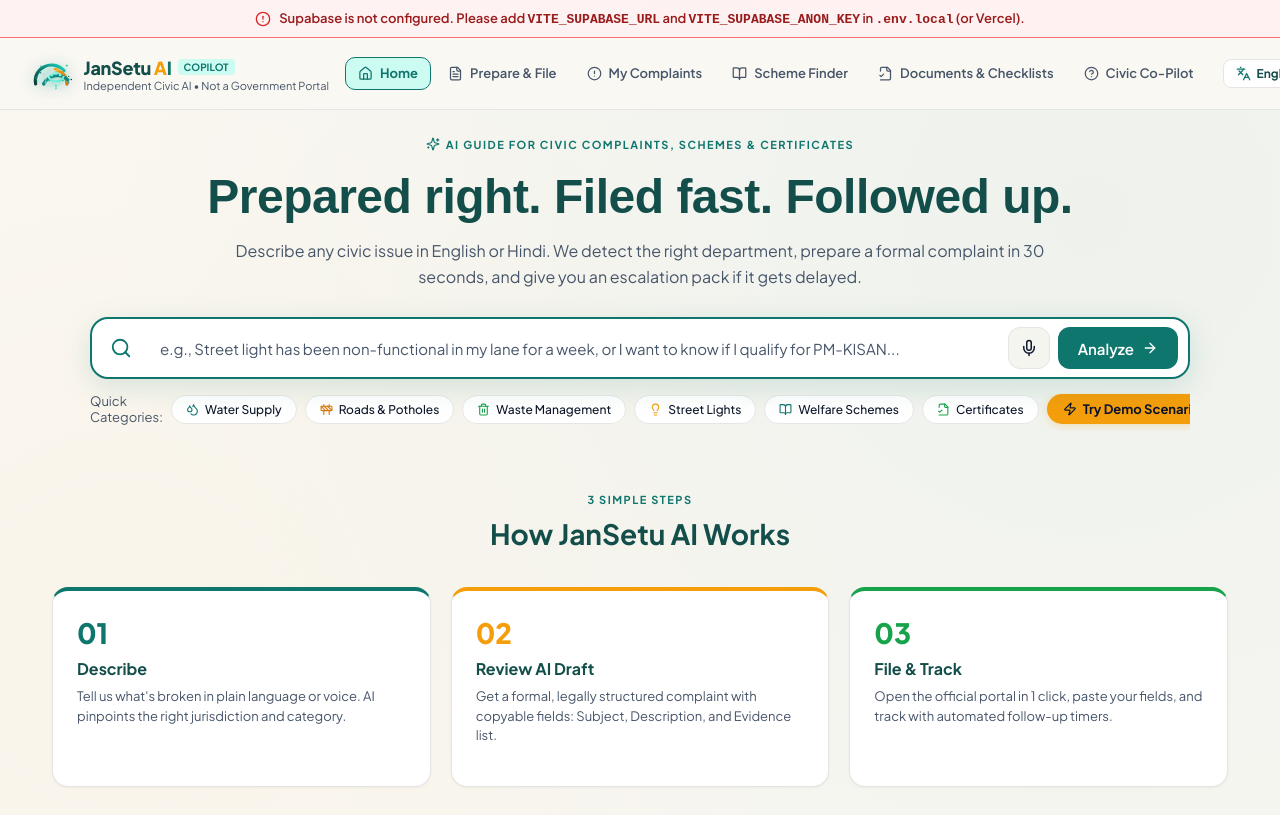
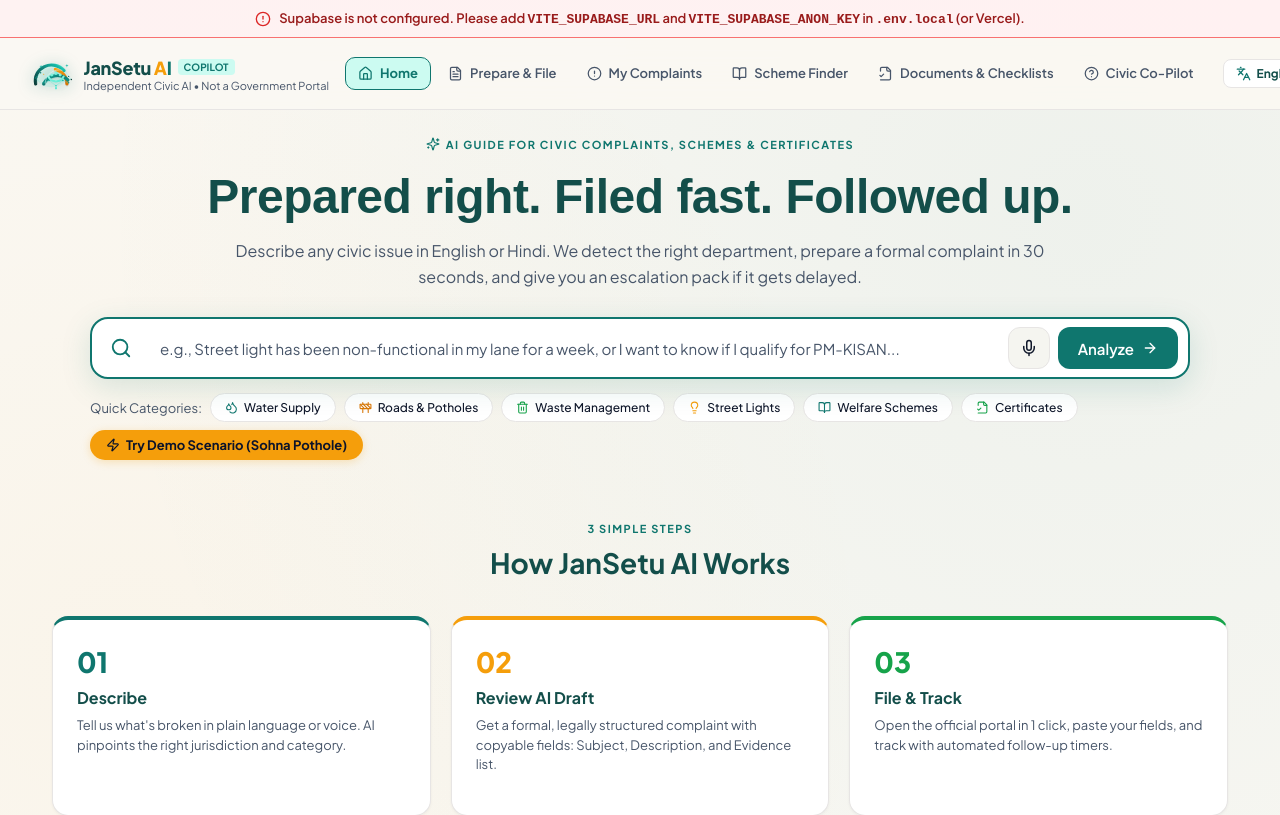
Before and after one commit to bhavyarattan21/JansetuAI, a React (Vite) app: page / in a window 1280 px wide. Shown: the top 815 px of the page. Built offline with nearby package versions, Linux system fonts and the light colour scheme; no server answers.

Commit message:
fix(ui): allow category chips row to wrap gracefully without clipping Try Demo Scenario button

```diff
--- a/src/components/HomeHero.jsx
+++ b/src/components/HomeHero.jsx
@@ -169,8 +169,19 @@ export function HomeHero({
           </div>
         </form>
 
-        {/* Quick Category Chips + One-Click Demo Scenario */}
-        <div className="categoryChipsRow">
+        {/* Quick Category Chips + One-Click Demo Scenario (Guaranteed wrap on all screen widths) */}
+        <div
+          className="categoryChipsRow"
+          style={{
+            display: "flex",
+            flexWrap: "wrap",
+            alignItems: "center",
+            gap: "8px",
+            marginTop: "14px",
+            width: "100%",
+            overflow: "visible"
+          }}
+        >
           <span>{t("quickChipsLabel")}</span>
           <button
             type="button"
--- a/src/styles.css
+++ b/src/styles.css
@@ -3921,8 +3921,25 @@ html, body {
   width: 100% !important;
 }
 
+/* Hero category chips: wrap cleanly so all buttons are always 100% visible */
+.categoryChipsRow {
+  display: flex !important;
+  flex-wrap: wrap !important;
+  align-items: center !important;
+  gap: 8px !important;
+  margin-top: 14px !important;
+  font-size: 13px !important;
+  color: var(--muted) !important;
+  overflow: visible !important;
+  width: 100% !important;
+}
+.categoryChipsRow .chipBtn,
+.categoryChipsRow .demoScenarioHeroBtn {
+  flex-shrink: 0 !important;
+  white-space: nowrap !important;
+}
+
 /* Horizontal Touch Scrollbars for Mobile Ribbons */
-.categoryChipsRow,
 .filterPillsRow,
 .schemeCategoryPills,
 .schemeFilters {
@@ -3934,14 +3951,11 @@ html, body {
   padding-bottom: 6px !important;
   gap: 8px !important;
 }
-.categoryChipsRow::-webkit-scrollbar,
 .filterPillsRow::-webkit-scrollbar,
 .schemeCategoryPills::-webkit-scrollbar,
 .schemeFilters::-webkit-scrollbar {
   display: none !important;
 }
-.categoryChipsRow button,
-.categoryChipsRow .chipBtn,
 .filterPillsRow .filterPill,
 .schemeCategoryPills button {
   flex-shrink: 0 !important;
```
